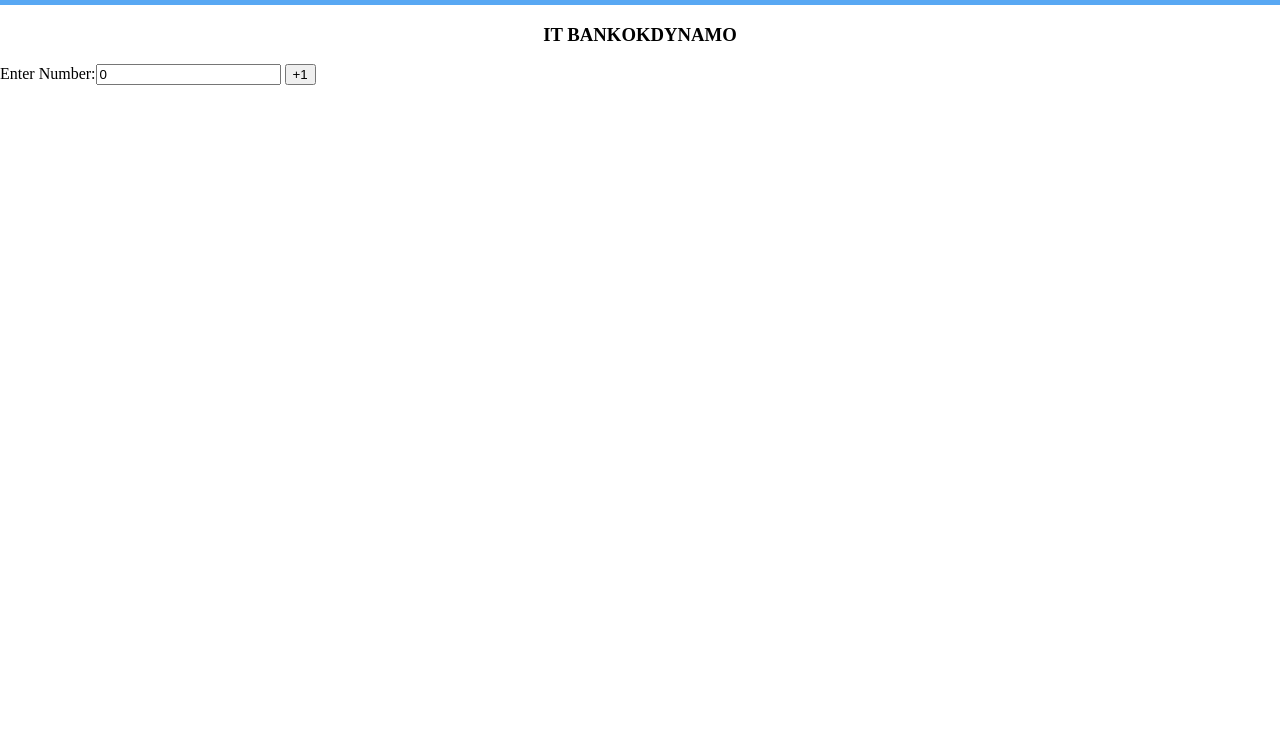
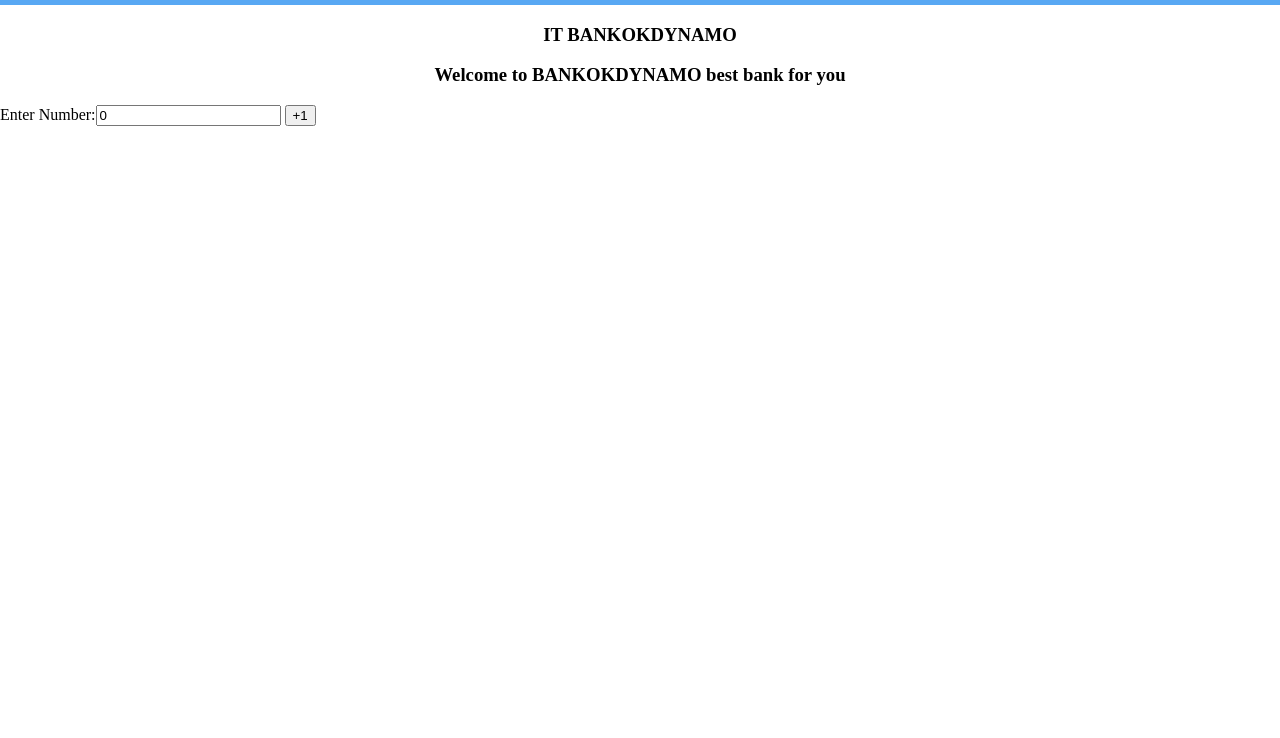
Before and after one commit to Blueinjune/ITF-week14, a plain HTML site: page index.html in a window 1280 px wide. Shown: the part 62-800 px from the top of the page. Drawn offline with Linux system fonts and the light colour scheme.

Commit message:
Add files via upload

```diff
--- a/index.html
+++ b/index.html
@@ -13,6 +13,7 @@
         <p>Week 14</p>
     </nav>
     <h3 >IT BANKOKDYNAMO</h3>
+    <h3> Welcome to BANKOKDYNAMO best bank for you</h3>
     Enter Number:<input type="number" id="myinput" value="0">
     <button onclick="add()">+1</button>
     <script src="script.js"></script>
```
Also changed, not shown: style.css (line endings or trailing spaces).
